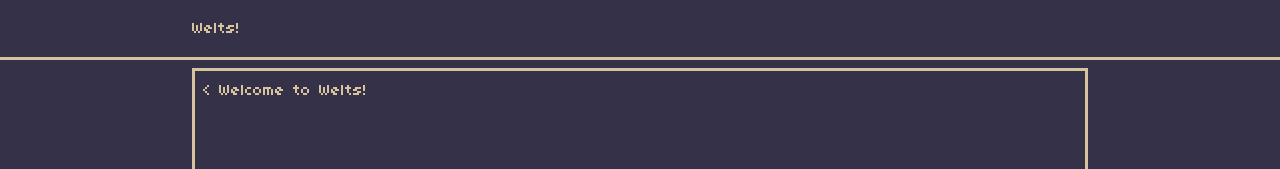
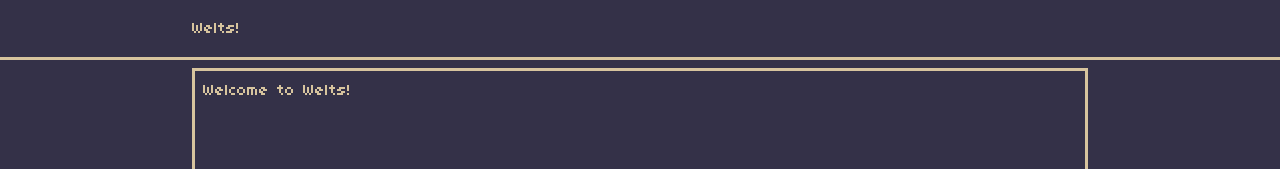
Before and after one commit to luiseel/escape, a Next.js app: page / in a window 1280 px wide. Shown: the top 169 px of the page. Built offline with nearby package versions, Linux system fonts and the light colour scheme.

Commit message:
Minor UI improvement

```diff
--- a/components/TextHistory/index.tsx
+++ b/components/TextHistory/index.tsx
@@ -28,7 +28,7 @@ const TextHistory: React.FC<Props> = ({ data }) => {
     <div id="history" className="h-[400px] overflow-y-scroll">
       {data.map(({ text, type }, idx) => (
         <div key={idx} className="flex flow-row gap-2">
-          <span>{type === "in" ? "> " : "< "}</span>
+          {type === "in" ? "> " : null}
           <span className="whitespace-pre-line">{text}</span>
         </div>
       ))}
```
